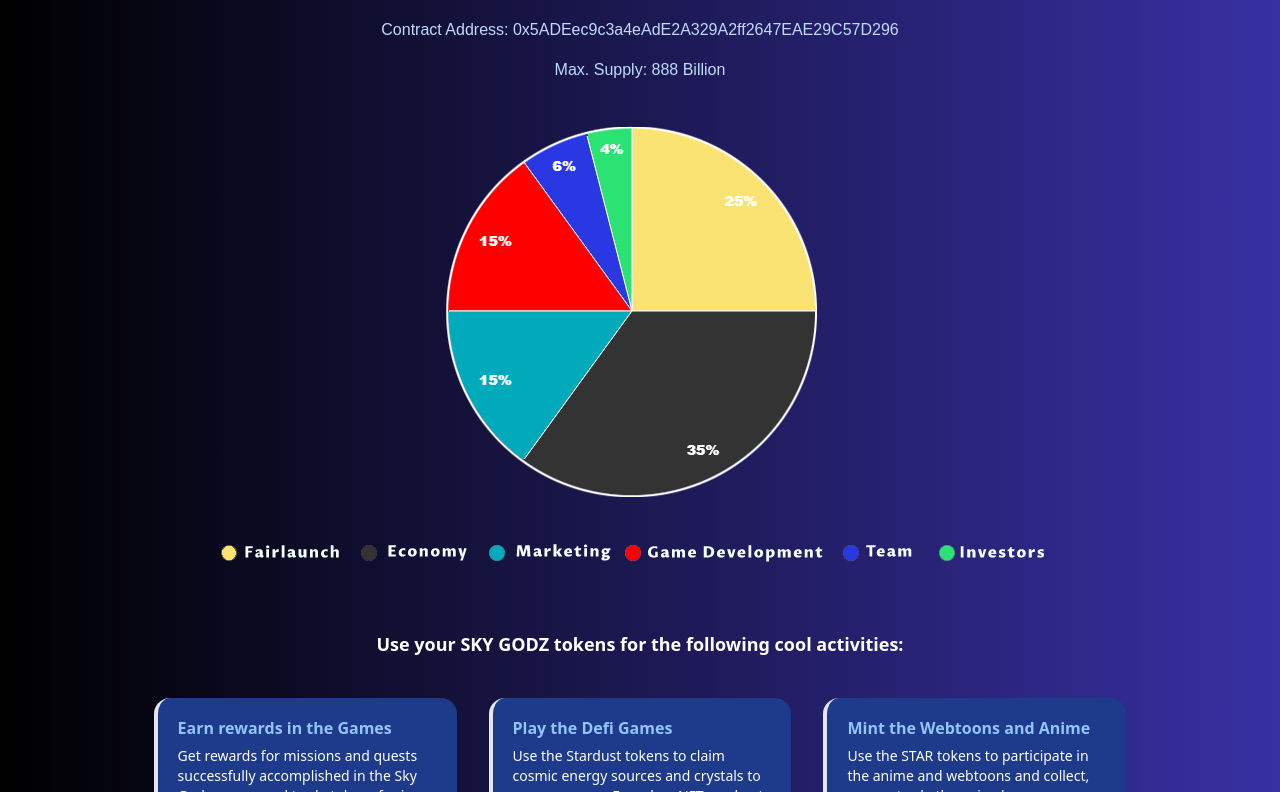
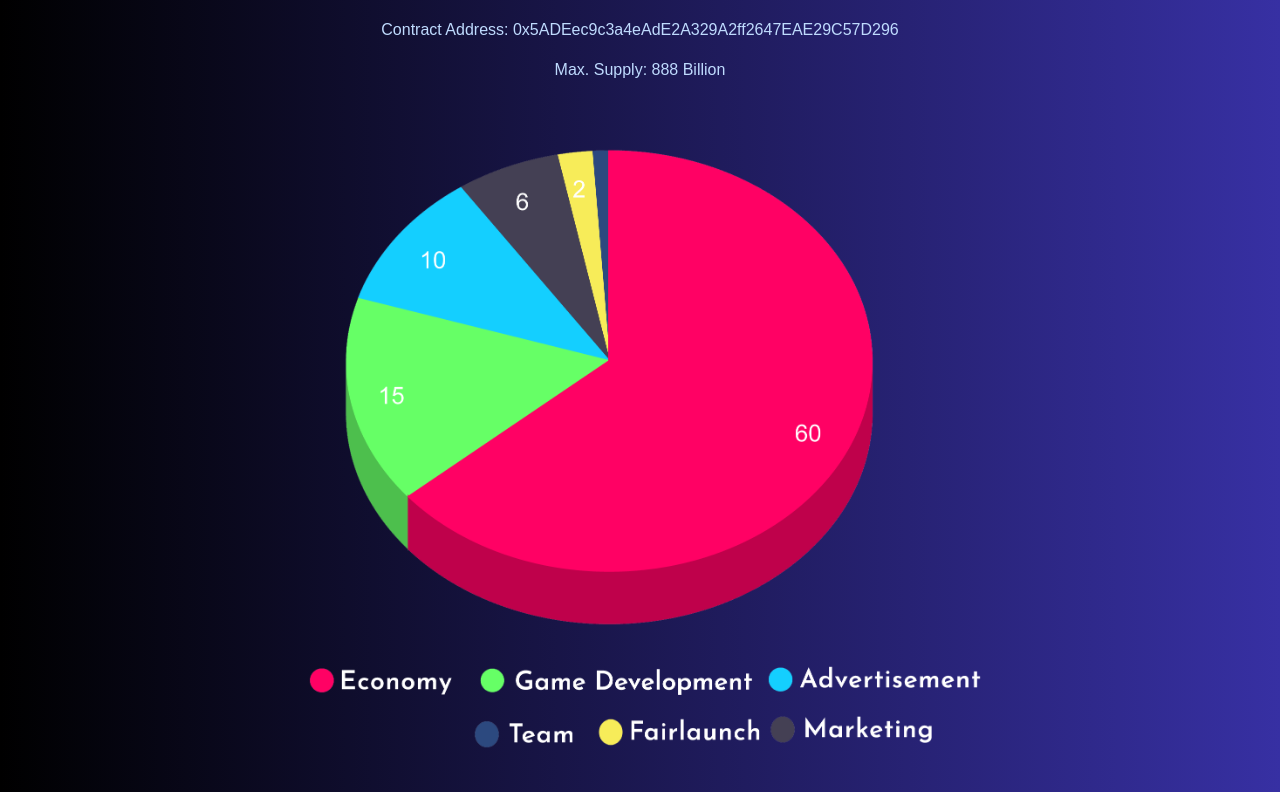
Before and after one commit to Virtualgraphics/StarDapp, a Next.js app: page /token in a window 1280 px wide. Shown: the part 1328-2120 px from the top of the page. Built offline with nearby package versions, Linux system fonts and the light colour scheme; a web font is replaced by a local one.

Commit message:
Added Token Info

```diff
--- a/components/templates/token/Token.tsx
+++ b/components/templates/token/Token.tsx
@@ -104,14 +104,14 @@ const Token = () => {
 <p className='text-blue-200 text-md font-Proza text-center'>Max. Supply: 888 Billion</p>
 </div>
 
-<div className="max-w-5xl justify-center m-auto flex mt-8">
+<div className="max-w-4xl justify-center m-auto flex mt-8">
 
 <Image
               className=" rounded-3xl  "
-              src="/assets/stardust_pie.png"
+              src="/assets/stardust_pieNEW.png"
               alt="Stardust"
-              width={881}
-              height={460}
+              width={2053}
+              height={1536}
             />
 </div>
 
```
Also changed, not shown: public/assets/stardust_pieNEW.png (added).
